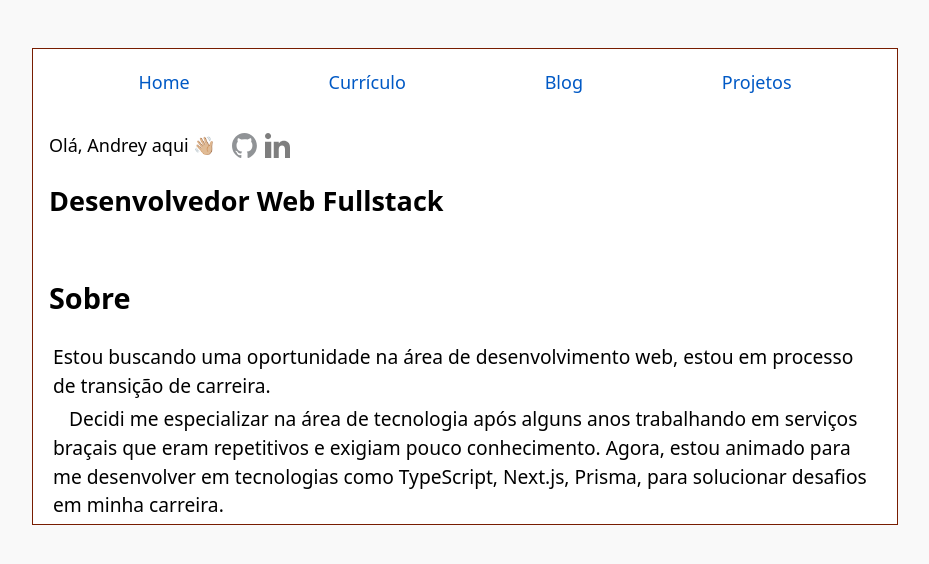
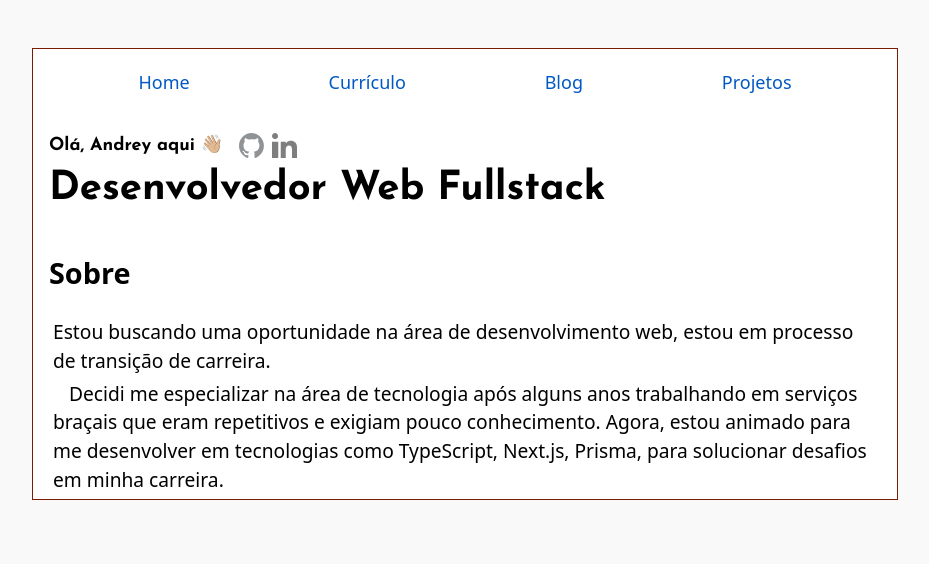
Before and after one commit to Andreyrvs/portfolio-blog, a Next.js app: page / in a window 1280 px wide. Shown: the top 564 px of the page, without its empty margins (175-1104 px from the left). Built offline with nearby package versions, Linux system fonts and the light colour scheme.

Commit message:
chore: Adicona nova font

```diff
--- a/src/components/header/Header.tsx
+++ b/src/components/header/Header.tsx
@@ -1,23 +1,25 @@
 import Image from "next/image";
 import styles from "@/components/header/header.module.css";
-import utilStyles from "@/styles/utils.module.css";
 import { Josefin_Sans } from "next/font/google";
+
+const jsosefinSans = Josefin_Sans({
+  weight: "700",
+  style: ["normal"],
+  subsets: ["latin"],
+  display: "swap",
+});
+
 const githubIcon2 = "/github-mark.svg";
 const linkedinIcon = "/linkedin.svg";
-
-const jsosefinSans = Josefin_Sans({
-  weight: "400",
-  subsets: ["latin"],
-});
 const name = "Olá, Andrey aqui 👋🏼";
-const profission = "Desenvolvedor Web Fullstack";
+const profession = "Desenvolvedor Web Fullstack";
 
 export default function Header() {
   return (
     <header className={styles.header}>
       <section className={styles.container}>
         <div className={styles.name_container}>
-          <p className={styles.name}>{name}</p>
+          <p className={`${jsosefinSans.className} ${styles.name}`}>{name}</p>
           <div className={styles.iconsContainer}>
             <a href="https://github.com/Andreyrvs" target="_blank">
               <Image
@@ -41,7 +43,9 @@ export default function Header() {
             </a>
           </div>
         </div>
-        <h1>{profission}</h1>
+        <h1 className={`${styles.profession} ${jsosefinSans.className}`}>
+          {profession}
+        </h1>
       </section>
     </header>
   );
--- a/src/components/header/header.module.css
+++ b/src/components/header/header.module.css
@@ -28,6 +28,7 @@
   opacity: 100%;
 }
 
-.paragraph {
-  font-weight: 300;
+.profession {
+  font-size: 40px;
+  margin: 0;
 }
```
